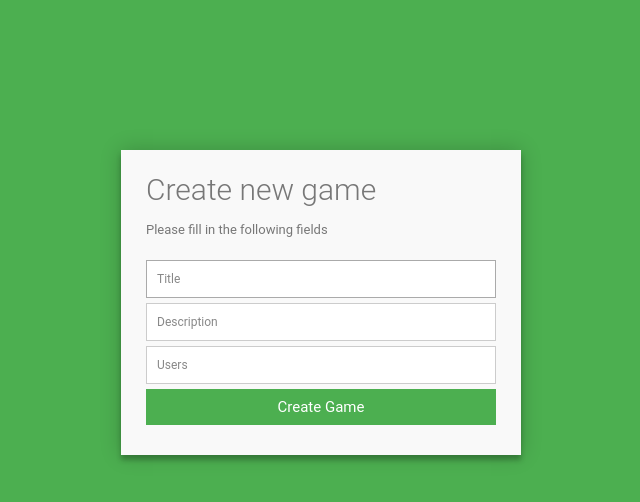
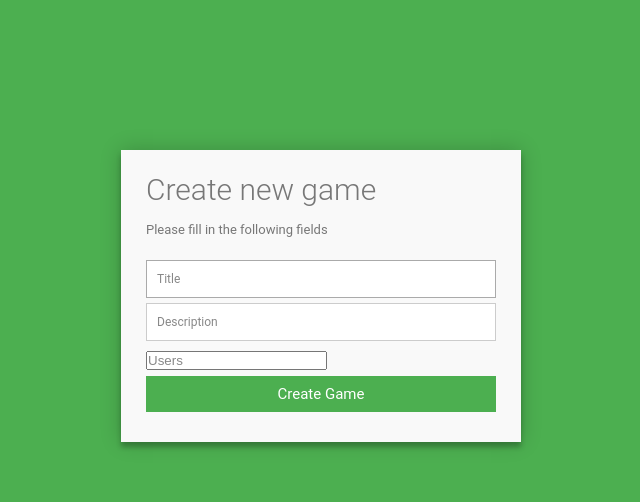
Before and after one commit to jimjy98/yahtzee, a Next.js app: page /NewGame in a window 1280 px wide. Shown: the top 502 px of the page, without its empty margins (319-959 px from the left). Built offline with nearby package versions, Linux system fonts and the light colour scheme.

Commit message:
fix some small stuff

```diff
--- a/src/components/InputCell.tsx
+++ b/src/components/InputCell.tsx
@@ -7,7 +7,7 @@ export default function InputCell({ value, setValue }: Props) {
 
   return (
     <td>
-      <input value={value} onChange={setValue} />
+      <input type="tel" value={value} onChange={setValue} />
     </td>
   );
 }
--- a/src/pages/NewGame.tsx
+++ b/src/pages/NewGame.tsx
@@ -86,7 +86,6 @@ export default function NewGame() {
         <input
           id="addUser"
           placeholder="Users"
-          type="tel"
           tabIndex={3}
           value={inputUsers}
           onChange={(e) => setInputUsers(e.target.value)}
```
